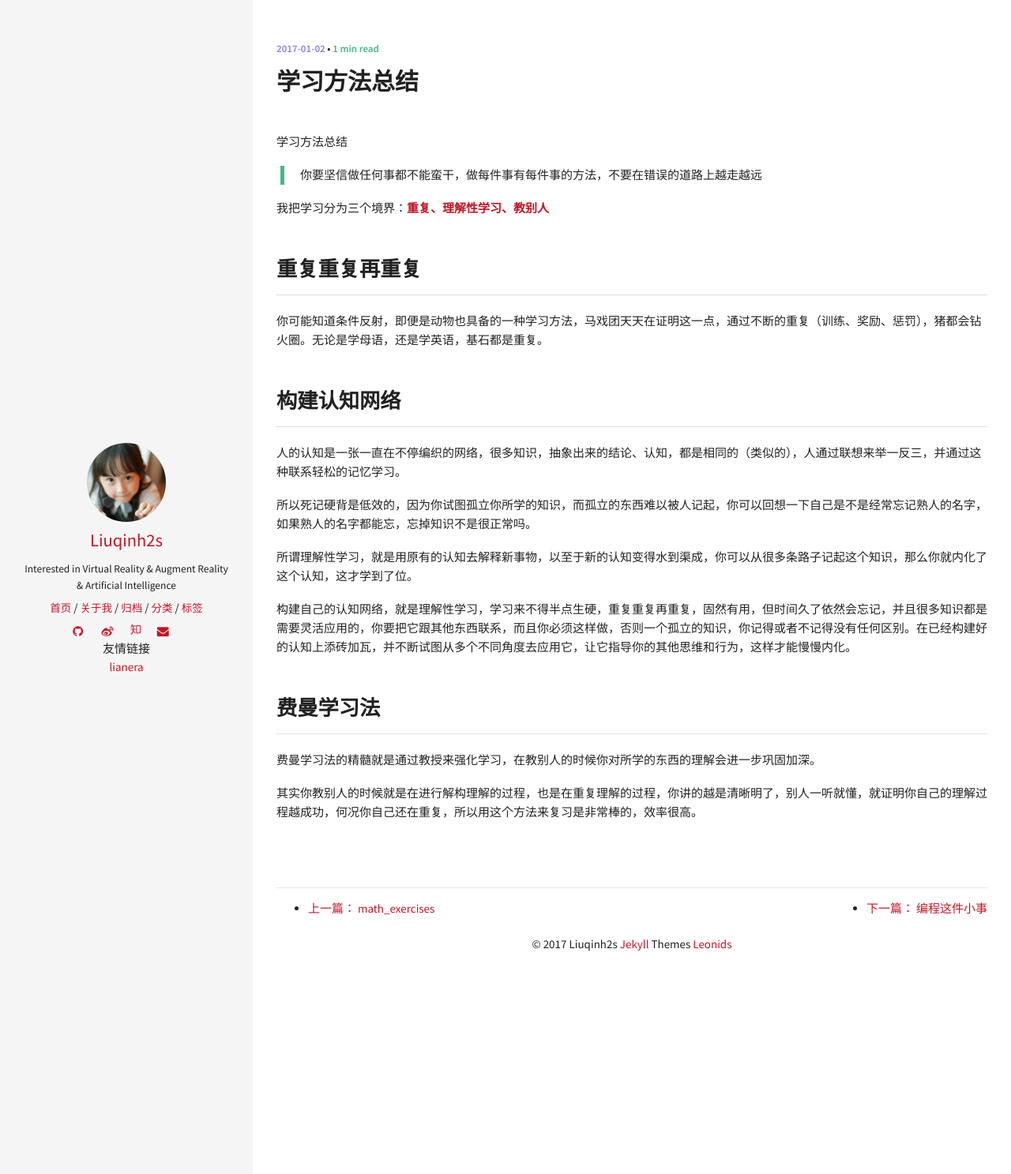
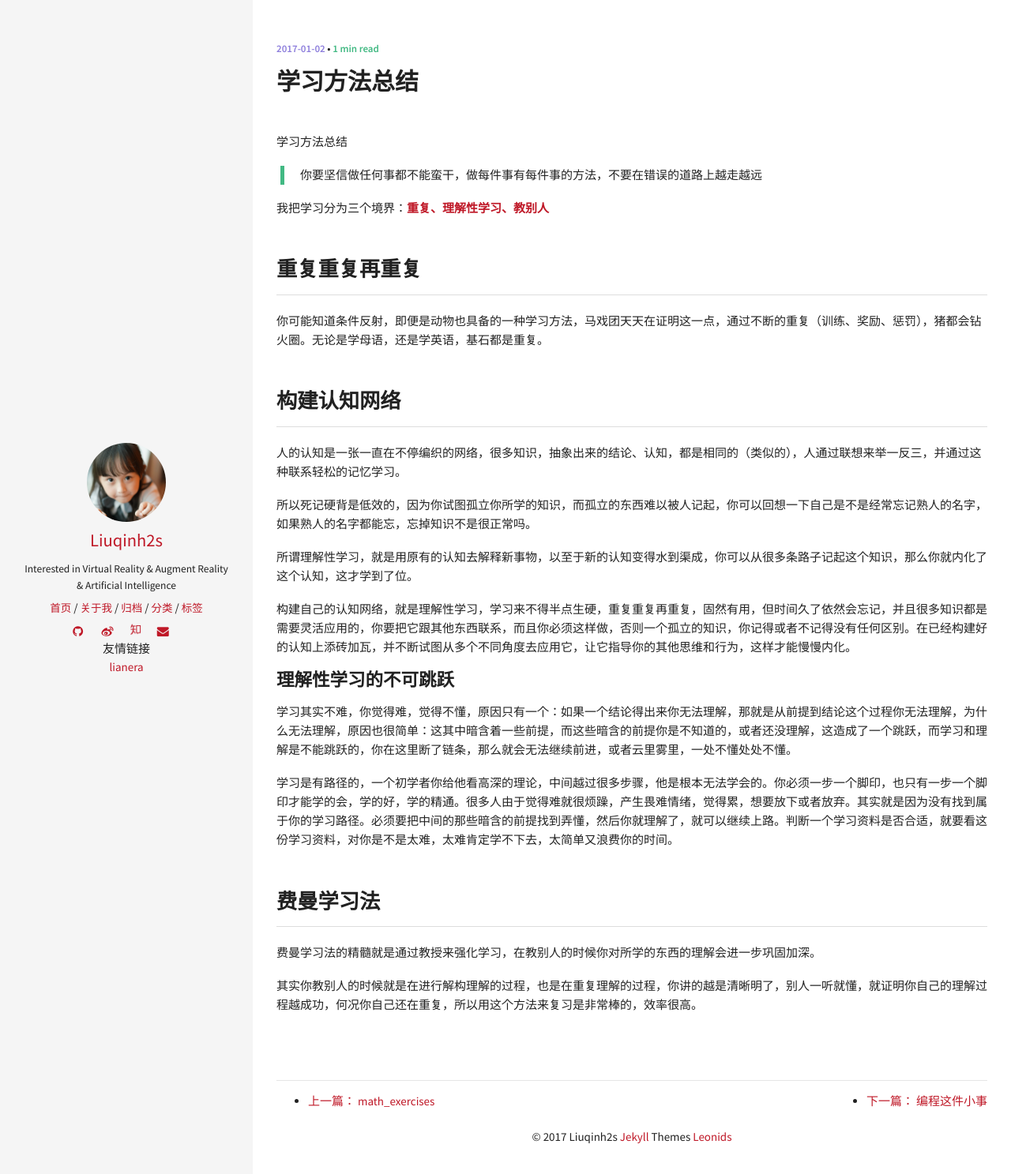
Before and after one commit to transcendtron/liuqinh2s.github.io, a Jekyll site: the page built from _posts/2017-1-2-learning-strategy.md, in a window 1280 px wide. Shown: the top 1487 px of the page at 79% size. Built offline with Jekyll 4.4.1, drawn with Linux system fonts in a browser that asks for light colours; comment, search, counter and statistics services are not loaded.

Commit message:
fix learning strategy

```diff
--- a/_posts/2017-1-2-learning-strategy.md
+++ b/_posts/2017-1-2-learning-strategy.md
@@ -26,6 +26,12 @@ comments: true
 
 构建自己的认知网络，就是理解性学习，学习来不得半点生硬，重复重复再重复，固然有用，但时间久了依然会忘记，并且很多知识都是需要灵活应用的，你要把它跟其他东西联系，而且你必须这样做，否则一个孤立的知识，你记得或者不记得没有任何区别。在已经构建好的认知上添砖加瓦，并不断试图从多个不同角度去应用它，让它指导你的其他思维和行为，这样才能慢慢内化。
 
+### 理解性学习的不可跳跃
+
+学习其实不难，你觉得难，觉得不懂，原因只有一个：如果一个结论得出来你无法理解，那就是从前提到结论这个过程你无法理解，为什么无法理解，原因也很简单：这其中暗含着一些前提，而这些暗含的前提你是不知道的，或者还没理解，这造成了一个跳跃，而学习和理解是不能跳跃的，你在这里断了链条，那么就会无法继续前进，或者云里雾里，一处不懂处处不懂。
+
+学习是有路径的，一个初学者你给他看高深的理论，中间越过很多步骤，他是根本无法学会的。你必须一步一个脚印，也只有一步一个脚印才能学的会，学的好，学的精通。很多人由于觉得难就很烦躁，产生畏难情绪，觉得累，想要放下或者放弃。其实就是因为没有找到属于你的学习路径。必须要把中间的那些暗含的前提找到弄懂，然后你就理解了，就可以继续上路。判断一个学习资料是否合适，就要看这份学习资料，对你是不是太难，太难肯定学不下去，太简单又浪费你的时间。
+
 ## 费曼学习法
 
 费曼学习法的精髓就是通过教授来强化学习，在教别人的时候你对所学的东西的理解会进一步巩固加深。
```
